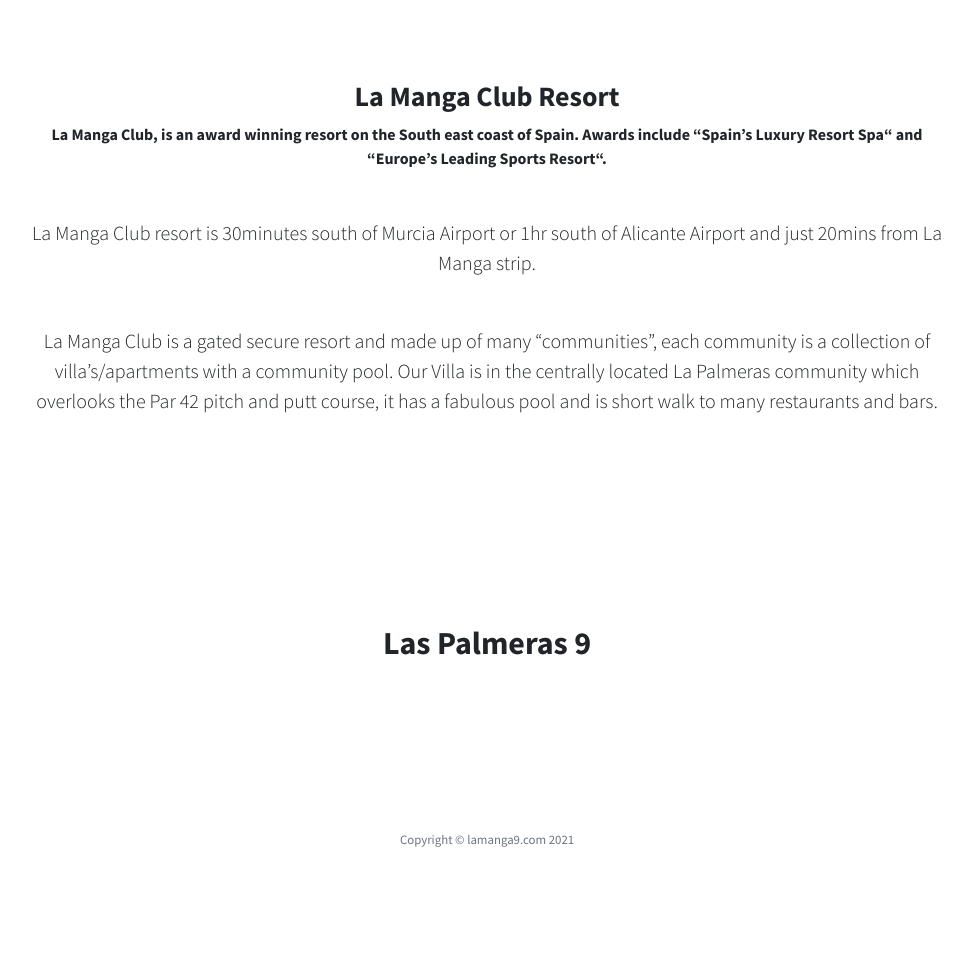
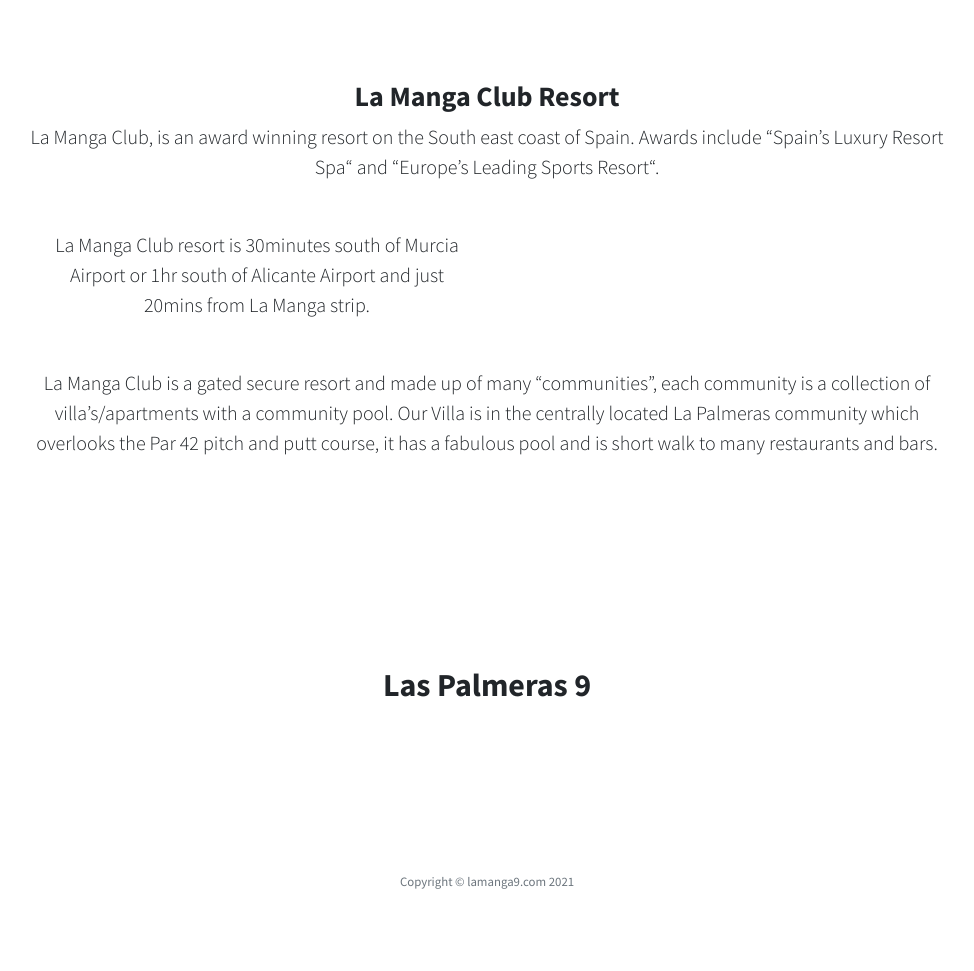
Before and after one commit to richsteer/richsteer.github.io, a Jekyll site: the page built from index.html, in a window 1280 px wide. Shown: the part 1380-2351 px from the top of the page, without its empty margins (153-1127 px from the left). Built offline with Jekyll 4.4.1, drawn with Linux system fonts in a browser that asks for light colours; before the commit the page ends 2309 px from its top, so only the background shows below that.

Commit message:
Update index.html

```diff
--- a/index.html
+++ b/index.html
@@ -19,10 +19,16 @@
         <div class="row">
             <div class="col-lg-10 mx-auto">
                 <h3>La Manga Club Resort</h3>
-                <p class="mx-auto mb-5">
+                <p class="lead mb-5">
                     La Manga Club, is an award winning resort on the South east coast of Spain. Awards include “Spain’s Luxury Resort Spa“ and “Europe’s Leading Sports Resort“.
                 </p>
-                <p class="lead mb-5">
+            </div>
+        </div>
+
+
+        <div class="row">
+            <div class="col-lg-10 mx-auto">
+                <p class="lead mb-5 col-lg-6">
                     La Manga Club resort is 30minutes south of Murcia Airport or 1hr south of Alicante Airport and just 20mins from La Manga strip.
                 </p>
                 <p class="lead mb-5">
```
